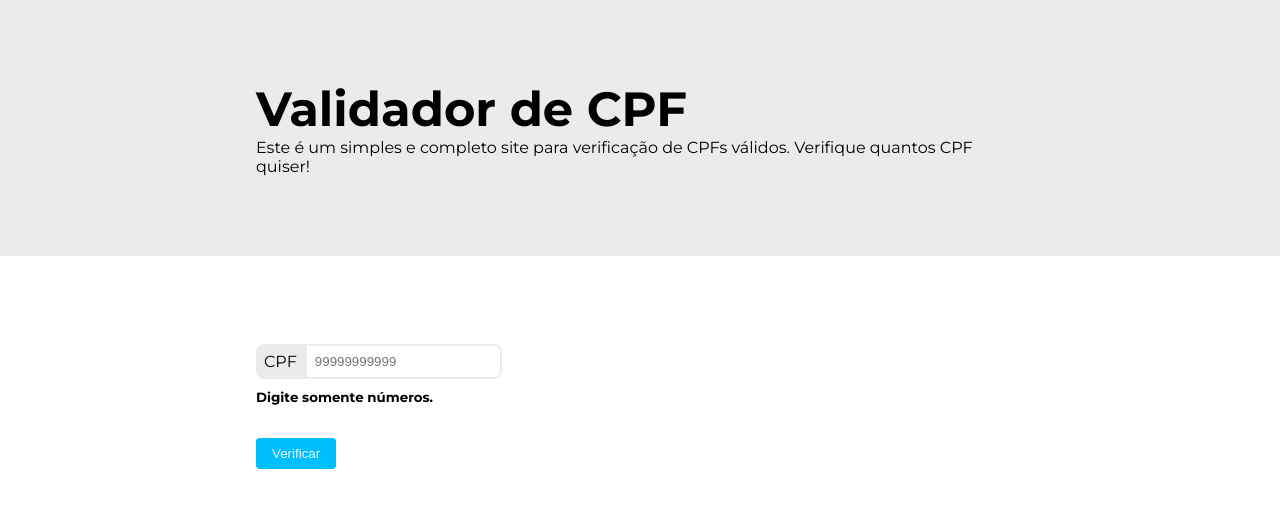
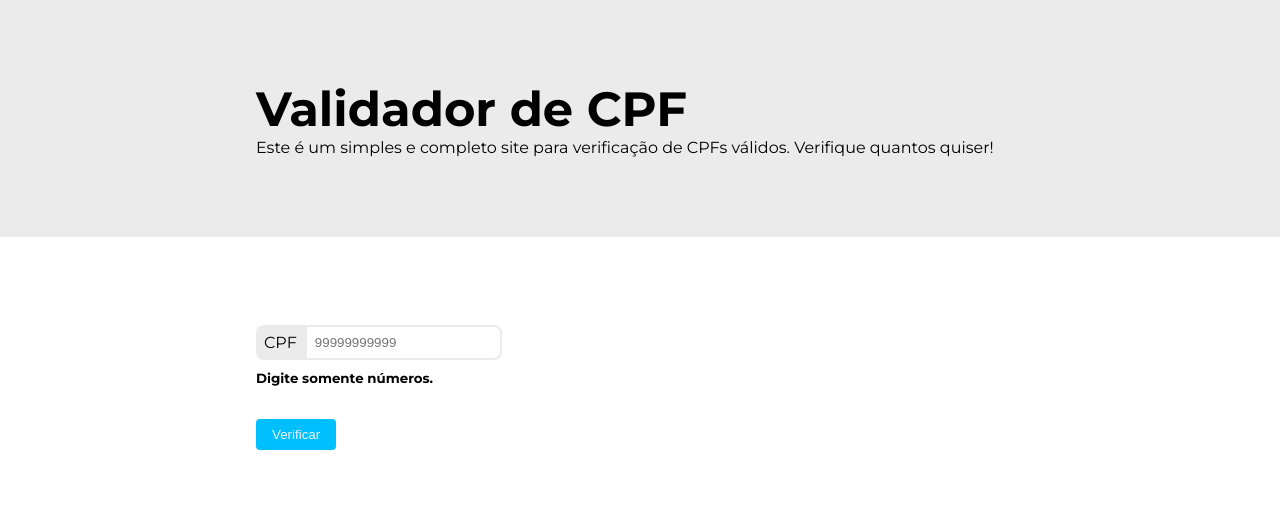
Before and after one commit to xandong/validador-cpf, a plain HTML site: page index.html in a window 1280 px wide. Drawn offline with Linux system fonts and the light colour scheme.

Commit message:
Correção ortográfica

```diff
--- a/index.html
+++ b/index.html
@@ -17,7 +17,7 @@
       <h1>Validador de CPF</h1>
       <p>
         Este é um simples e completo site para verificação de CPFs válidos.
-        Verifique quantos CPF quiser!
+        Verifique quantos quiser!
       </p>
     </header>
     <main>
```
